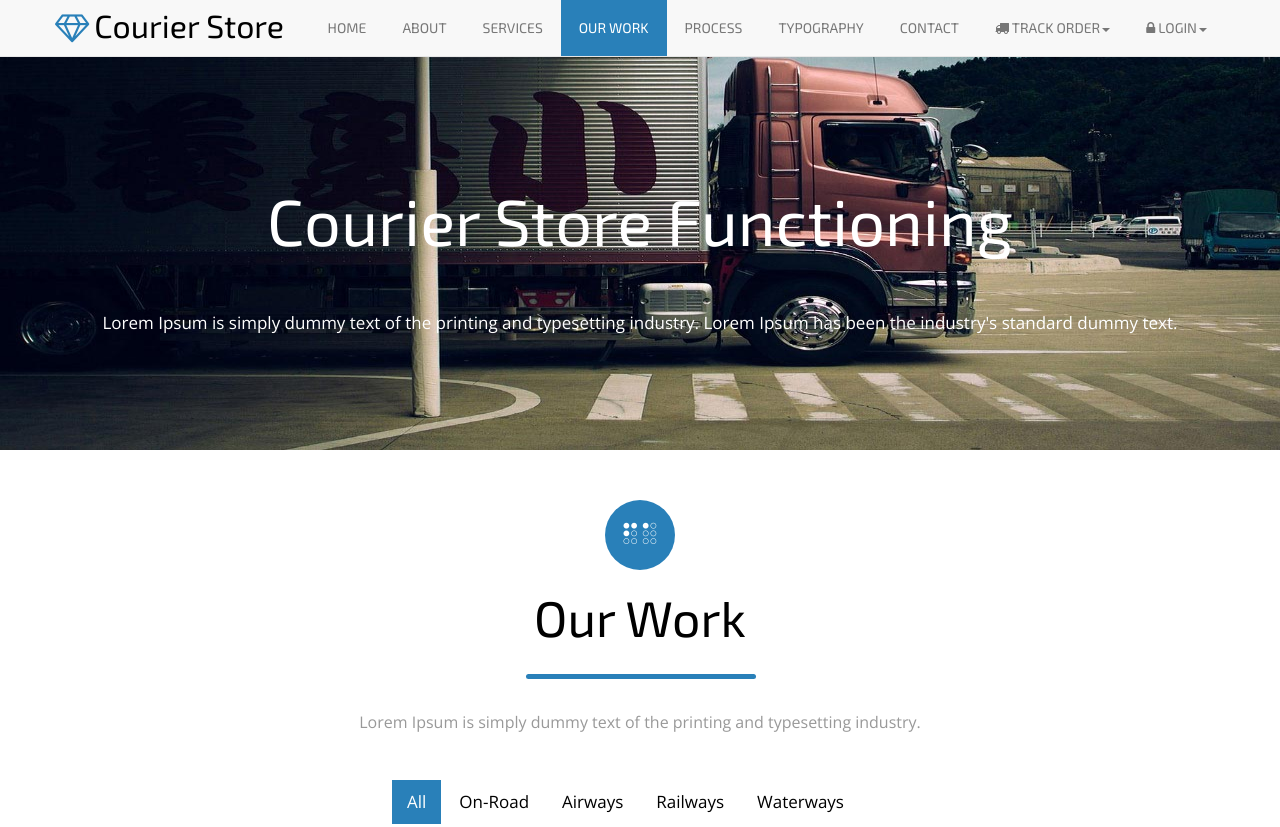
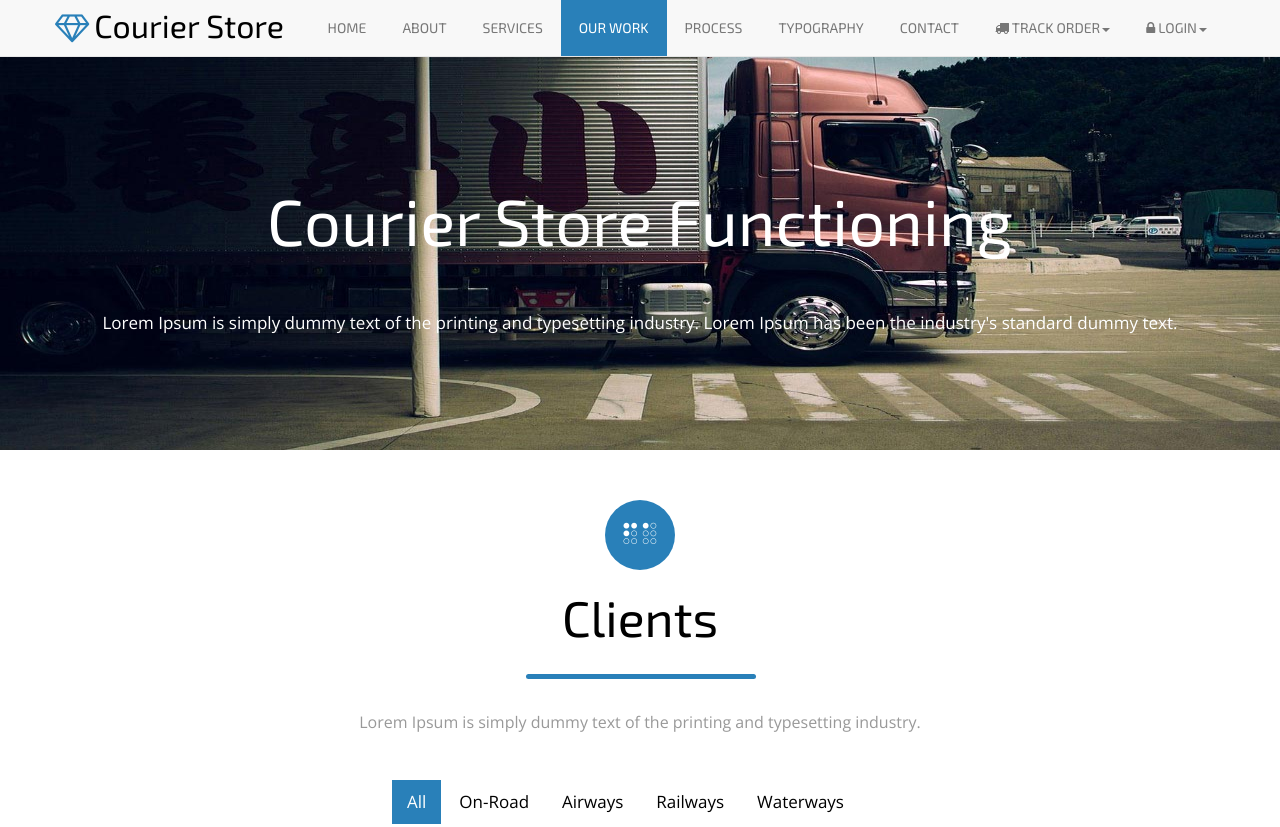
Before and after one commit to aaryan2134/Cargo-Movers, a plain HTML site: page clients.html in a window 1280 px wide. Shown: the top 827 px of the page. Drawn offline with nearby package versions, Linux system fonts and the light colour scheme.

Commit message:
Completed clients page

```diff
--- a/clients.html
+++ b/clients.html
@@ -94,7 +94,7 @@ Smartphone Compatible web template, free webdesigns for Nokia, Samsung, LG, Sony
 <section class="work-w3ls">
 	<div class="container">
 		<i class="fa fa-braille" aria-hidden="true"></i>
-		<h3 class="text-center">Our Work</h3>
+		<h3 class="text-center">Clients</h3>
 		<p class="text-center">Lorem Ipsum is simply dummy text of the printing and typesetting industry.</p>
 	</div>
 	<div class="gallery-grids">
```
